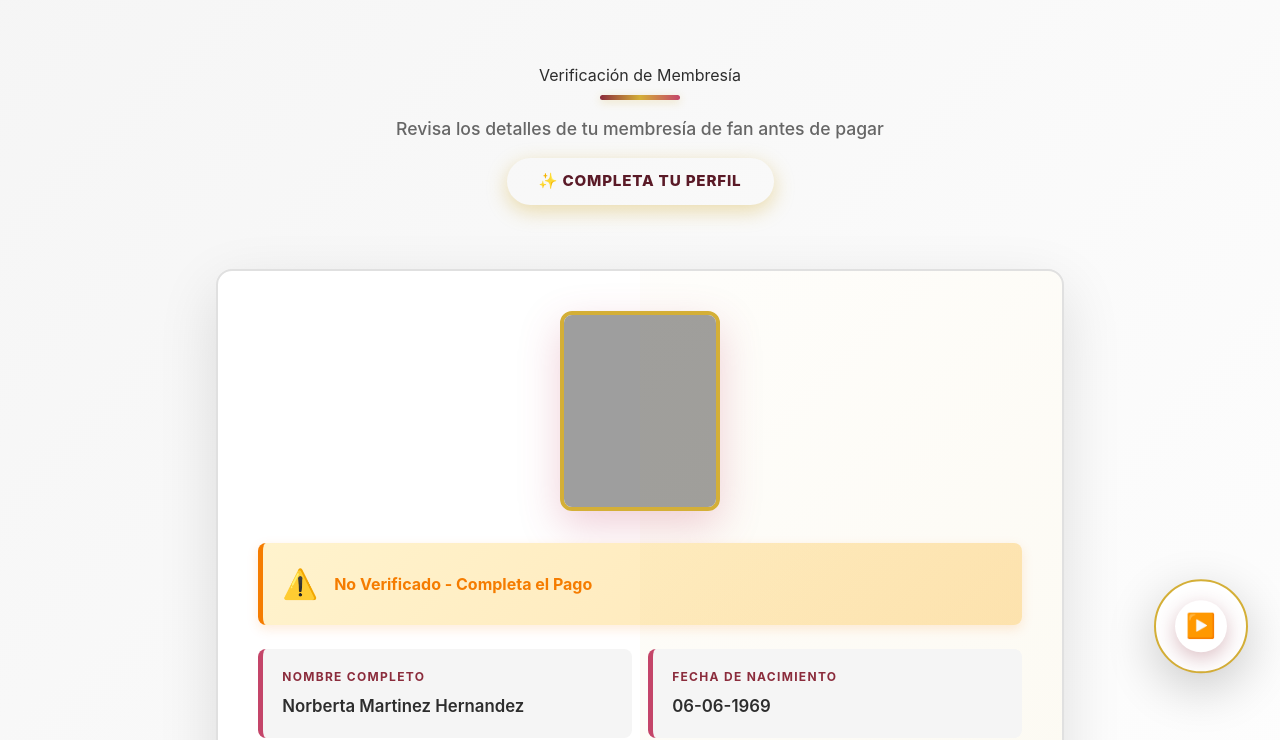
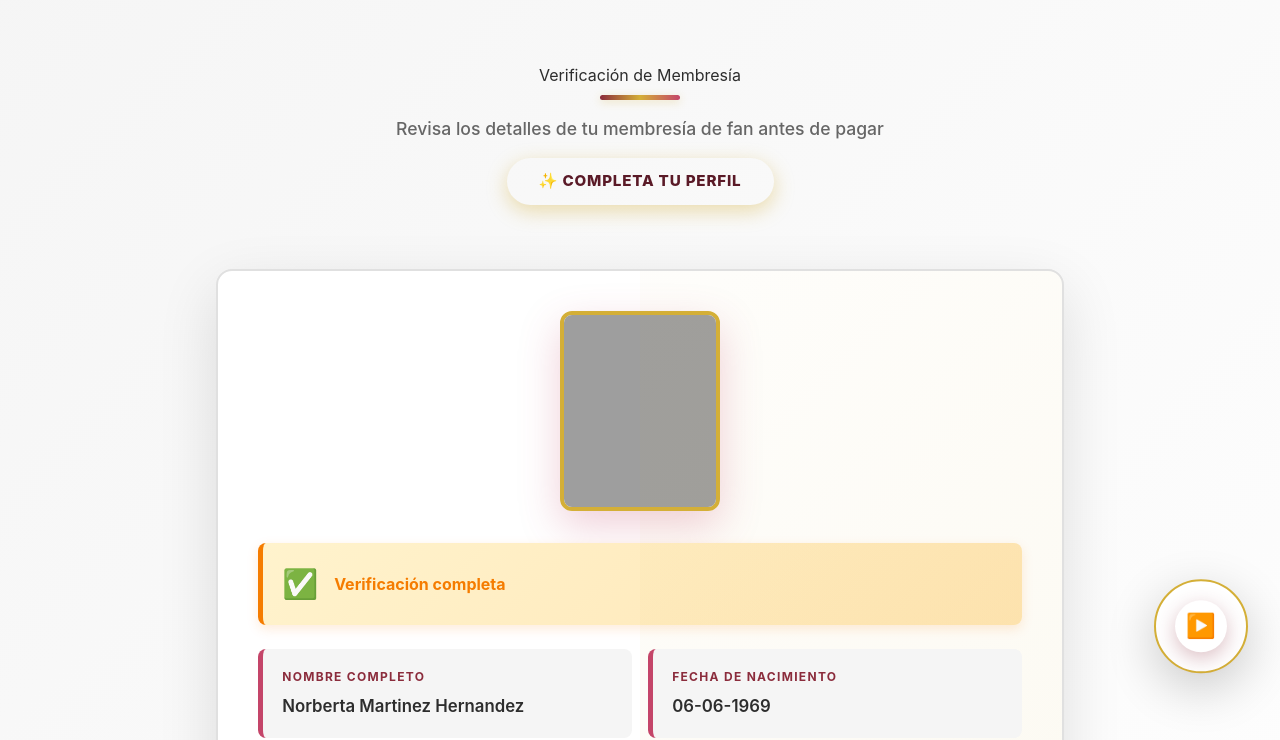
Before and after one commit to Callmeace86/Fan-Card, a plain HTML site: page index.html in a window 1280 px wide. Shown: the part 87-827 px from the top of the page. Drawn offline with nearby package versions, Linux system fonts and the light colour scheme; grey boxes are pictures that could not be loaded.

Commit message:
Update index.html

```diff
--- a/index.html
+++ b/index.html
@@ -459,8 +459,8 @@
 
                     <!-- i dunno what to comment here 🫣 -->
                     <div class="proof-status">
-                        <span class="proof-status-icon">⚠️</span>
-                        <span class="proof-status-text">No Verificado - Completa el Pago</span>
+                        <span class="proof-status-icon"> ✅ </span>
+                        <span class="proof-status-text"> Verificación completa </span>
                     </div>
 
                     <!-- Details Grid -->
```
